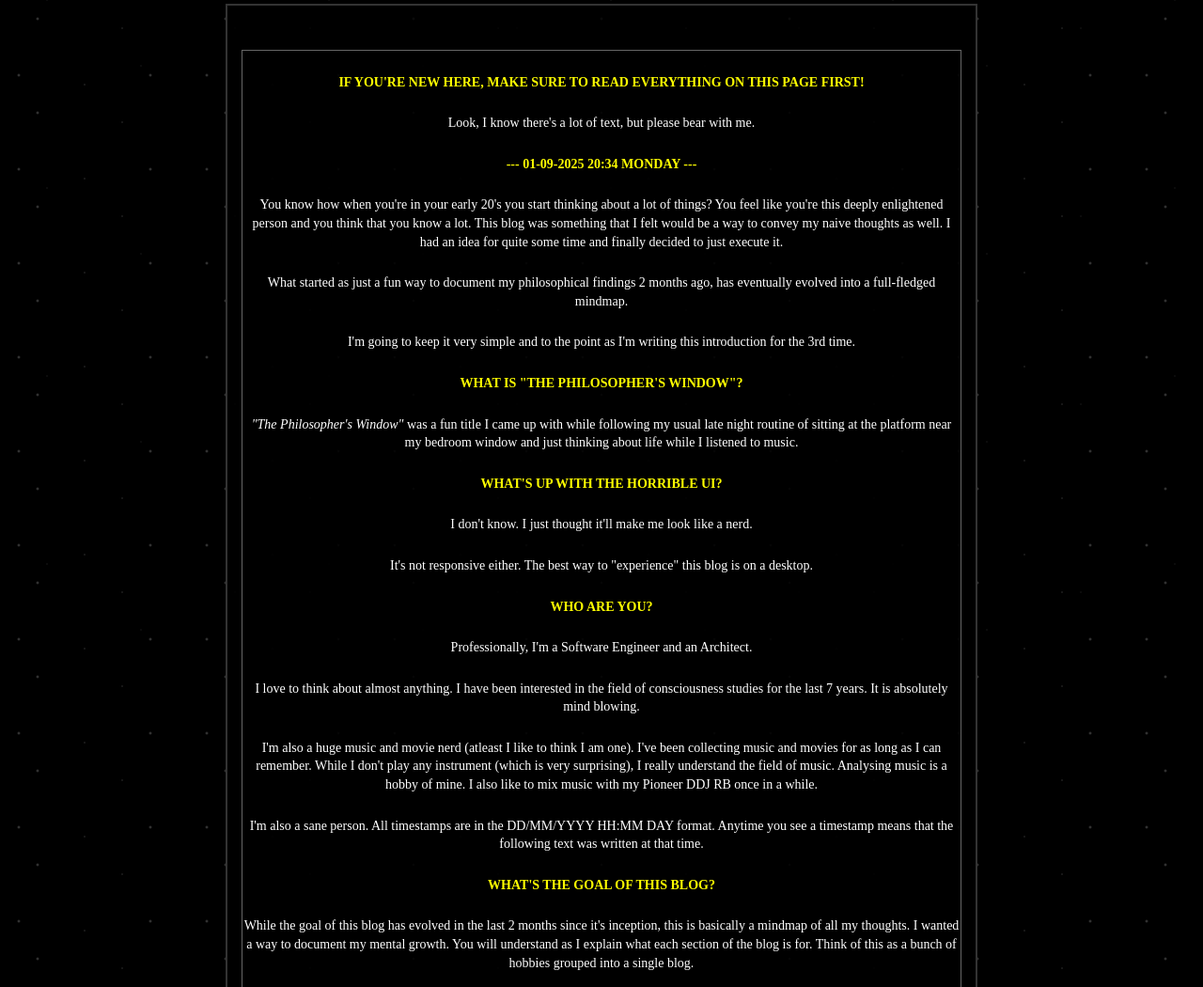
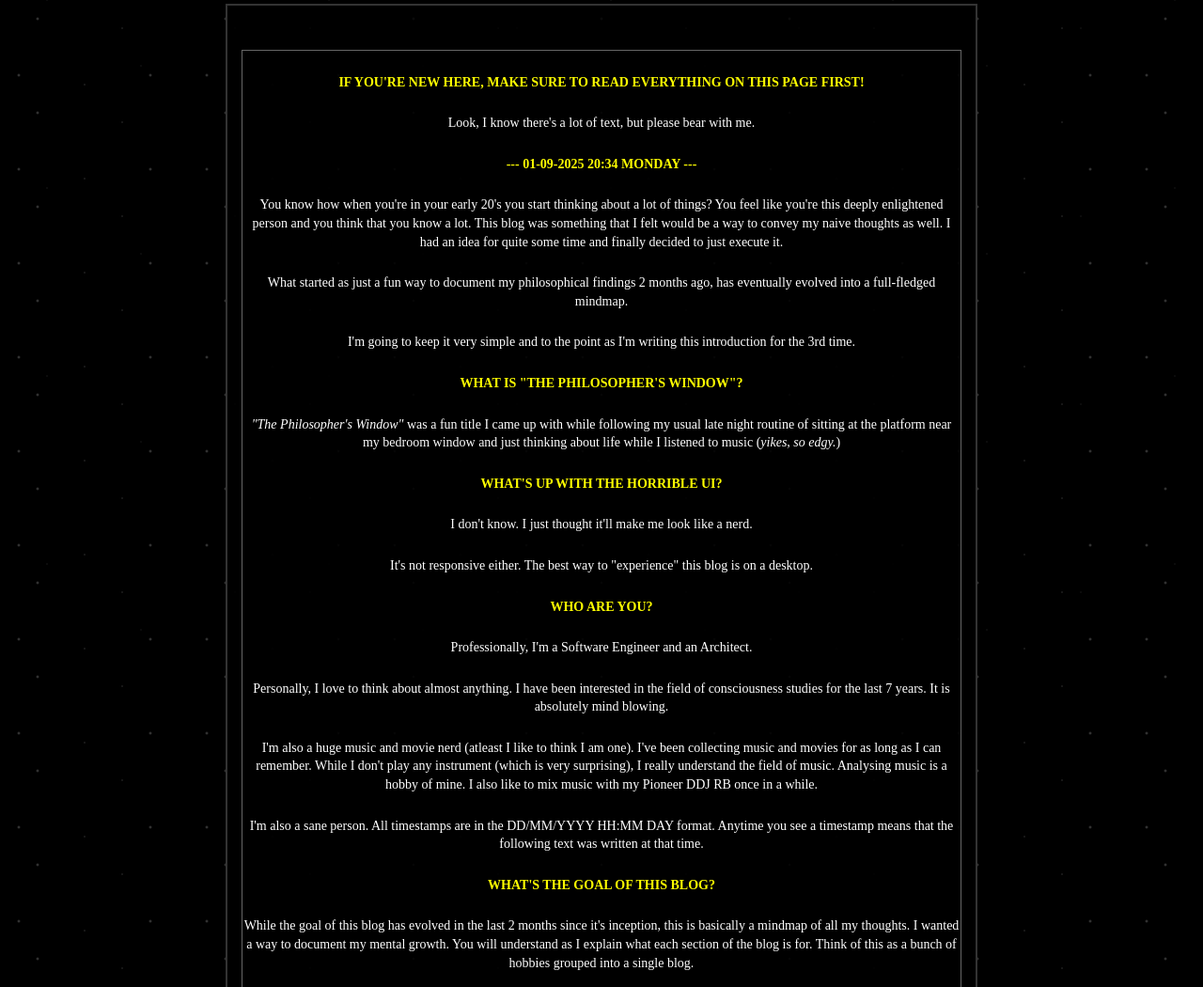
Before and after one commit to abhinavp06/tpw, a plain HTML site: page index.html in a window 1280 px wide. Shown: the part 50-1100 px from the top of the page at 94% size. Drawn offline with Linux system fonts and the light colour scheme.

Commit message:
updated intro

```diff
--- a/index.html
+++ b/index.html
@@ -53,14 +53,14 @@
             <em>"The Philosopher's Window"</em> was a fun title I came up with
             while following my usual late night routine of sitting at the
             platform near my bedroom window and just thinking about life while I
-            listened to music.
+            listened to music (<i>yikes, so edgy.</i>)
           </p>
           <p><strong>What's up with the horrible UI?</strong></p>
           <p> I don't know. I just thought it'll make me look like a nerd.</p>
           <p>It's not responsive either. The best way to "experience" this blog is on a desktop.</p>
           <p><strong>Who are you?</strong></p>
           <p>Professionally, I'm a Software Engineer and an Architect.</p>
-          <p> I love to think about almost anything. I have been interested in the field of consciousness studies for the last 7 years. It is absolutely mind blowing.</p>
+          <p> Personally, I love to think about almost anything. I have been interested in the field of consciousness studies for the last 7 years. It is absolutely mind blowing.</p>
           <p>I'm also a huge music and movie nerd (atleast I like to think I am one). I've been collecting music and movies for as long as I can remember. While I don't play any instrument (which is very surprising), I really understand the field of music. Analysing music is a hobby of mine. I also like to mix music with my Pioneer DDJ RB once in a while.</p>
           <p>I'm also a sane person. All timestamps are in the DD/MM/YYYY HH:MM DAY format. Anytime you see a timestamp means that the following text was written at that time. </p>
           <p><strong>What's the goal of this blog?</strong></p>
```
